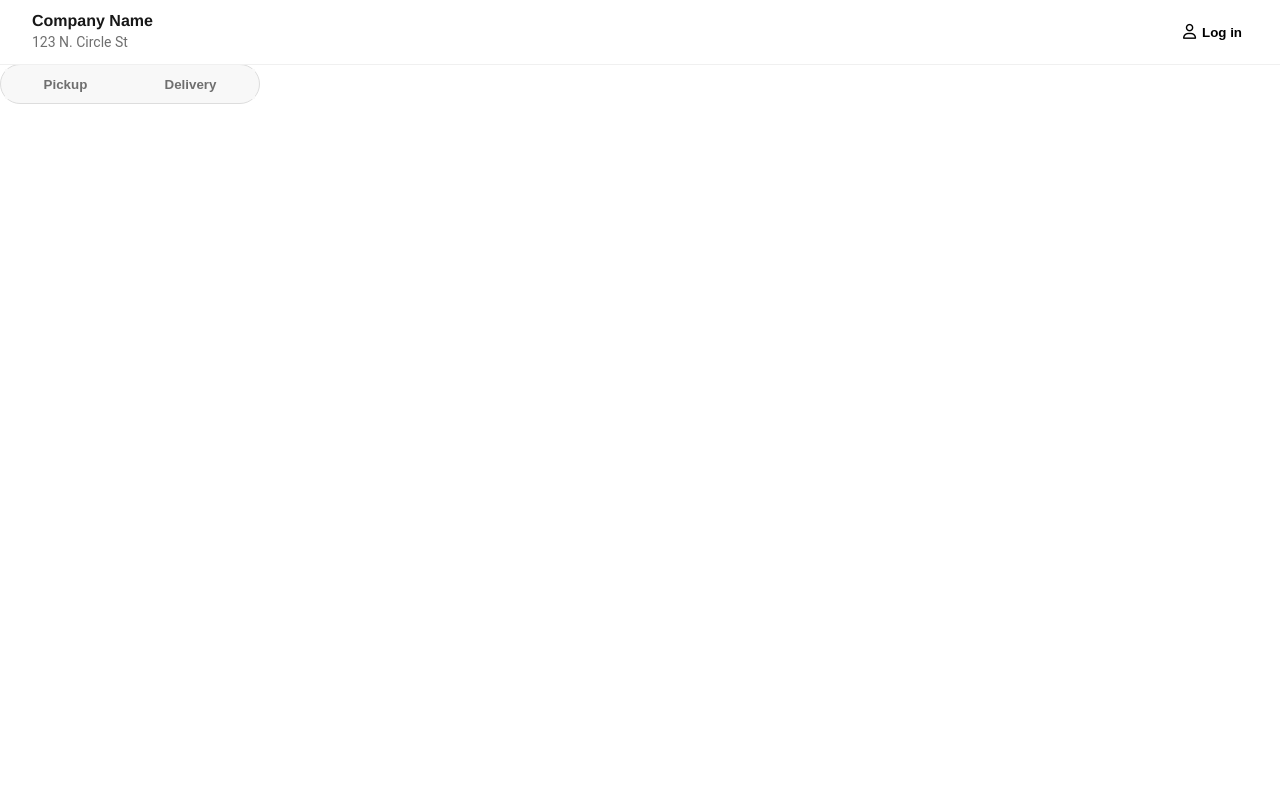
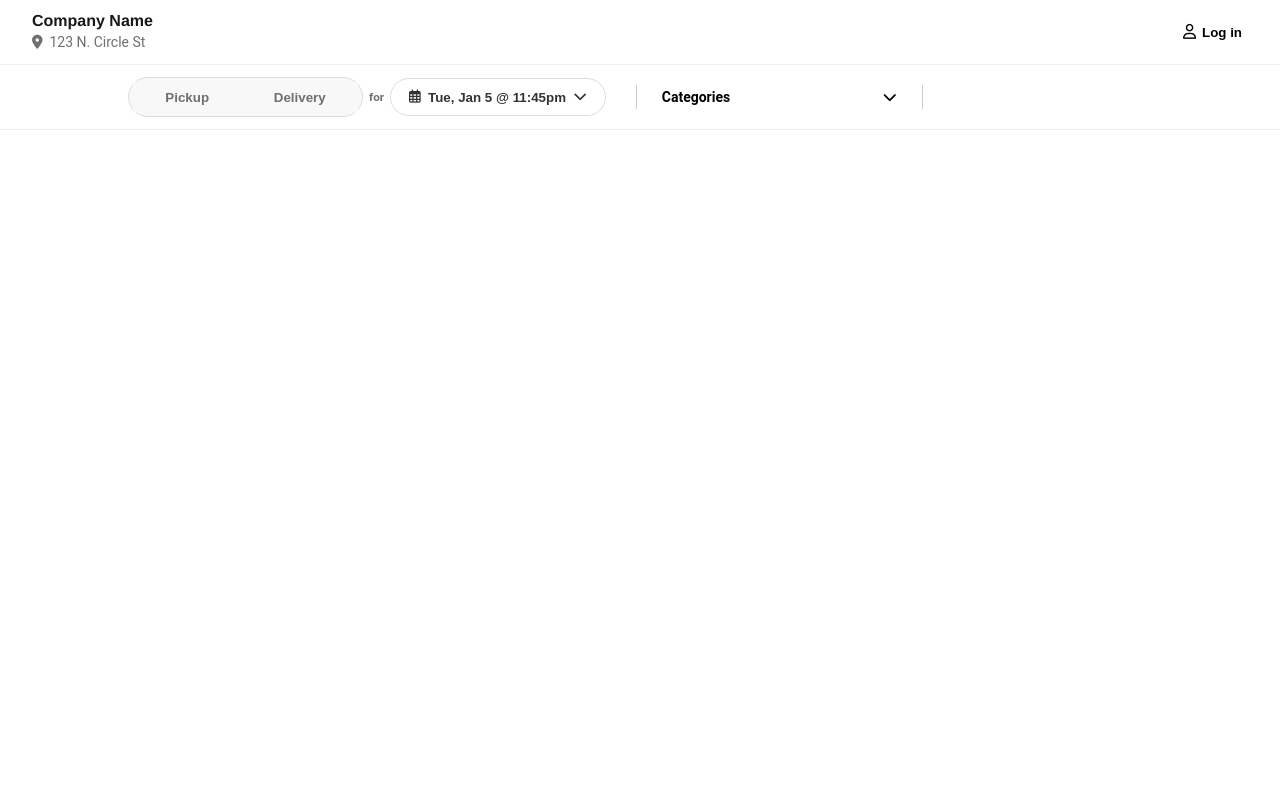
Before and after one commit to MonyRP/GGT-CRA-Online-Ordering-App, a React (Create React App) app in the folder client/: page / in a window 1280 px wide. Shown: the top 800 px of the page. Built offline with nearby package versions, Linux system fonts and the light colour scheme.

Commit message:
Created OrderPageOptionsBar.js and added calendar and categories

```diff
--- a/client/src/App.js
+++ b/client/src/App.js
@@ -20,6 +20,7 @@ function App() {
             <OrderPageHome />
           </header>
           <div className='main'>
+            {/* <br />
             <br />
             <br />
             <br />
@@ -76,8 +77,7 @@ function App() {
             <br />
             <br />
             <br />
-            <br />
-            Text at bottom
+            Text at bottom */}
           </div>
         </Fragment>
       </Router>
--- a/client/src/components/layout/OrderPageNavbar.js
+++ b/client/src/components/layout/OrderPageNavbar.js
@@ -11,27 +11,15 @@ const OrderPageNavbar = (props) => {
         <div className={s.container}>
           <div className={s.companyDetails}>
             <div className={s.companyName}>Company Name</div>
-            <div className={s.companyAddress}>123 N. Circle St</div>
+            <div className={s.companyAddress}>
+              <i className='fas fa-map-marker-alt'></i>&nbsp;&nbsp;123 N. Circle St
+            </div>
           </div>
 
           <button className={s.loginBtn}>
             <i className='far fa-user'></i>Log in
           </button>
         </div>
-      </div>
-
-      {/* Delivery/Pickup & Category options */}
-      <div className={s.optionsContainer}>
-        <div className={s.optionsBtnGroup}>
-          <button className={s.pickupBtn}>
-            <span>Pickup</span>
-          </button>
-          <button className={s.deliveryBtn}>
-            <span>Delivery</span>
-          </button>
-        </div>
-
-        {/* Categories dropdown */}
       </div>
     </Fragment>
   );
--- /dev/null
+++ b/client/src/components/layout/OrderPageOptionsBar.js
@@ -0,0 +1,40 @@
+import React from 'react';
+import { Fragment } from 'react';
+import PropTypes from 'prop-types';
+import s from '../../styles/OrderPageOptionsBar.module.css';
+
+const OrderPageOptionsBar = (props) => {
+  return (
+    <Fragment>
+      {/* Delivery/Pickup & Category options */}
+      <div className={s.optionsBar}>
+        <div className={s.container}>
+          <div className={s.optionsBtnGroup}>
+            <button className={s.pickupBtn}>
+              <span>Pickup</span>
+            </button>
+            <button className={s.deliveryBtn}>
+              <span>Delivery</span>
+            </button>
+          </div>
+          <h5 className={s.forDiv}>for</h5>
+          {/* Categories dropdown */}
+
+          <button className={s.calendarDropdown}>
+            <i className='far fa-calendar-alt'></i>&nbsp;&nbsp;Tue, Jan 5 @ 11:45pm&nbsp;&nbsp;
+            <i className='fas fa-chevron-down'></i>
+          </button>
+
+          <div className={s.categories}>
+            <div>Categories</div>
+            <div className='fas fa-chevron-down'></div>
+          </div>
+        </div>
+      </div>
+    </Fragment>
+  );
+};
+
+OrderPageOptionsBar.propTypes = {};
+
+export default OrderPageOptionsBar;
--- a/client/src/components/presentaional/OrderPageHome/OrderPageHome.js
+++ b/client/src/components/presentaional/OrderPageHome/OrderPageHome.js
@@ -1,15 +1,21 @@
 import React from 'react';
+import { Fragment } from 'react';
+
 import PropTypes from 'prop-types';
-import styles from '../../../styles/OrderPageHome.module.css';
+import s from '../../../styles/OrderPageHome.module.css';
 
 // Components
-import OrderPageNavbar from '../../layout/OrderPageNavbar.js';
+import OrderPageNavbar from '../../layout/OrderPageNavbar';
+import OrderPageOptionsBar from '../../layout/OrderPageOptionsBar';
 
 const OrderPageHome = (props) => {
   return (
-    <div>
-      <OrderPageNavbar />
-    </div>
+    <Fragment>
+      <div className={s.navOptContainer}>
+        <OrderPageNavbar />
+        <OrderPageOptionsBar />
+      </div>
+    </Fragment>
   );
 };
 
--- a/client/src/styles/OrderPageHome.module.css
+++ b/client/src/styles/OrderPageHome.module.css
@@ -0,0 +1,4 @@
+.navOptContainer {
+  display: flex;
+  flex-direction: column;
+}
--- a/client/src/styles/OrderPageNavbar.module.css
+++ b/client/src/styles/OrderPageNavbar.module.css
@@ -1,5 +1,6 @@
 .navbar {
-  padding: 64px 0 0;
+  background-color: #fff;
+  border-bottom: 1px solid #f0f0f0;
 }
 
 .container {
@@ -7,15 +8,9 @@
   justify-content: space-between;
   align-items: center;
 
-  position: fixed;
-  top: 0;
-
   height: 48px;
-  width: calc(100% - 64px);
-  padding: 8px 32px;
-
-  background-color: #fff;
-  border-bottom: 1px solid #f0f0f0;
+  margin: 0 32px;
+  padding: 8px 0;
 }
 
 .companyDetails {
@@ -44,54 +39,3 @@
   margin-right: 6px;
   font-size: 15px;
 }
-
-.optionsBtnGroup {
-  display: flex;
-  justify-content: center;
-
-  padding: 4px;
-
-  width: 250px;
-  height: 30px;
-
-  background-color: #f8f8f8;
-  border: #ddd solid 1px;
-  border-radius: 50px;
-}
-
-.pickupBtn {
-  flex-grow: 1;
-
-  cursor: pointer;
-  border: none;
-  outline: none;
-  background-color: inherit;
-
-  color: #6f6f6f;
-  font-weight: 700;
-}
-
-.pickupBtn:hover {
-  color: #fff !important;
-  background-color: rgb(19, 170, 109);
-  border-radius: 25px;
-  transition: background-color 0.2s ease-in-out, color 0.2s ease-in-out;
-}
-
-.deliveryBtn {
-  flex-grow: 1;
-  cursor: pointer;
-  border: none;
-  outline: none;
-  background-color: inherit;
-
-  color: #6f6f6f;
-  font-weight: 700;
-}
-
-.deliveryBtn:hover {
-  color: #fff !important;
-  background-color: rgb(19, 170, 109);
-  border-radius: 25px;
-  transition: background-color 0.2s ease-in-out, color 0.2s ease-in-out;
-}
--- /dev/null
+++ b/client/src/styles/OrderPageOptionsBar.module.css
@@ -0,0 +1,108 @@
+.optionsBar {
+  background-color: #fff;
+  border-bottom: 1px solid #f0f0f0;
+}
+
+.container {
+  display: flex;
+  /* justify-content: space-between; */
+  align-items: center;
+
+  height: 48px;
+  margin: 0 128px;
+  padding: 8px 0;
+}
+
+.optionsBtnGroup {
+  display: flex;
+  justify-content: center;
+
+  padding: 4px;
+
+  width: 225px;
+  height: 30px;
+
+  background-color: #f8f8f8;
+  border: #ddd solid 1px;
+  border-radius: 50px;
+}
+
+.forDiv {
+  margin: 0 6px;
+}
+
+.pickupBtn {
+  flex-grow: 1;
+
+  cursor: pointer;
+  border: none;
+  outline: none;
+  background-color: inherit;
+
+  color: #6f6f6f;
+  font-weight: 700;
+}
+
+.pickupBtn:hover {
+  color: #fff !important;
+  background-color: rgb(19, 170, 109);
+  border-radius: 25px;
+  transition: background-color 0.2s ease-in-out, color 0.2s ease-in-out;
+}
+
+.deliveryBtn {
+  flex-grow: 1;
+  cursor: pointer;
+  border: none;
+  outline: none;
+  background-color: inherit;
+
+  color: #6f6f6f;
+  font-weight: 700;
+}
+
+.deliveryBtn:hover {
+  color: #fff !important;
+  background-color: rgb(19, 170, 109);
+  border-radius: 25px;
+  transition: background-color 0.2s ease-in-out, color 0.2s ease-in-out;
+}
+
+.calendarDropdown {
+  display: flex;
+  align-items: center;
+
+  height: 30px;
+
+  padding: 18px;
+
+  cursor: pointer;
+  outline: none;
+
+  background-color: #fff;
+  border: #ddd solid 1px;
+  border-radius: 50px;
+
+  color: #333;
+  font-weight: 700;
+}
+
+.categories {
+  display: flex;
+  justify-content: space-between;
+  align-items: center;
+
+  width: 235px;
+  height: 24px;
+
+  margin-left: 30px;
+  padding: 0 25px;
+
+  cursor: pointer;
+
+  border-left: #ccc solid 1px;
+  border-right: #ccc solid 1px;
+
+  color: black;
+  font-weight: 700;
+}
```
Also changed, not shown: 1 other file (tests, documents, lock files or other folders).
